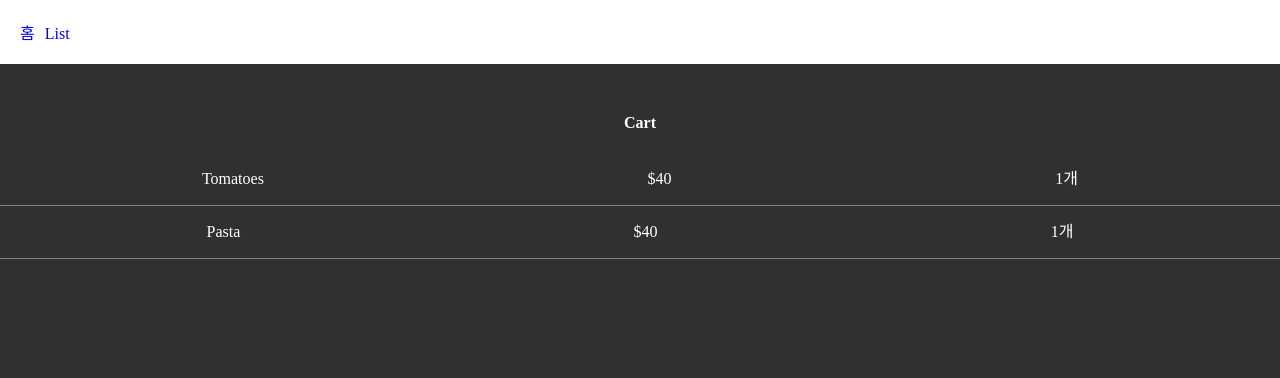
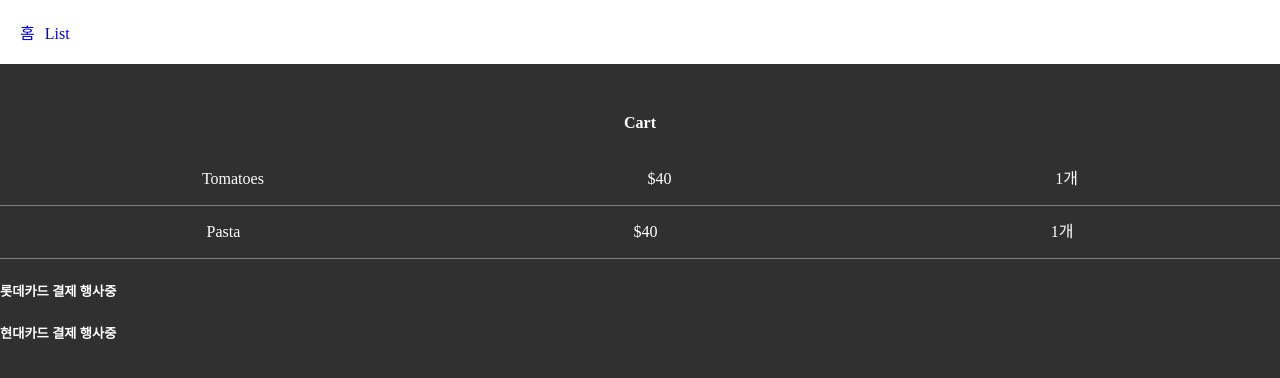
Before and after one commit to rowooncoding/next-fresh, a Next.js app: page /cart in a window 1280 px wide. Shown: the top 378 px of the page. Built offline with nearby package versions, Linux system fonts and the light colour scheme.

Commit message:
[docs] props 활용(공통 컴포넌트에 매우 좋다)

```diff
--- a/app/cart/page.js
+++ b/app/cart/page.js
@@ -6,8 +6,14 @@ export default function Cart() {
       <h4 className="title">Cart</h4>
       <CartItem cart={cart[0]} />
       <CartItem cart={cart[1]} />
+      <Banner content="롯데카드" />
+      <Banner content="현대카드" />
     </div>
   );
+}
+
+function Banner(props) {
+  return <h5>{props.content} 결제 행사중</h5>;
 }
 
 function CartItem(props) {
```
